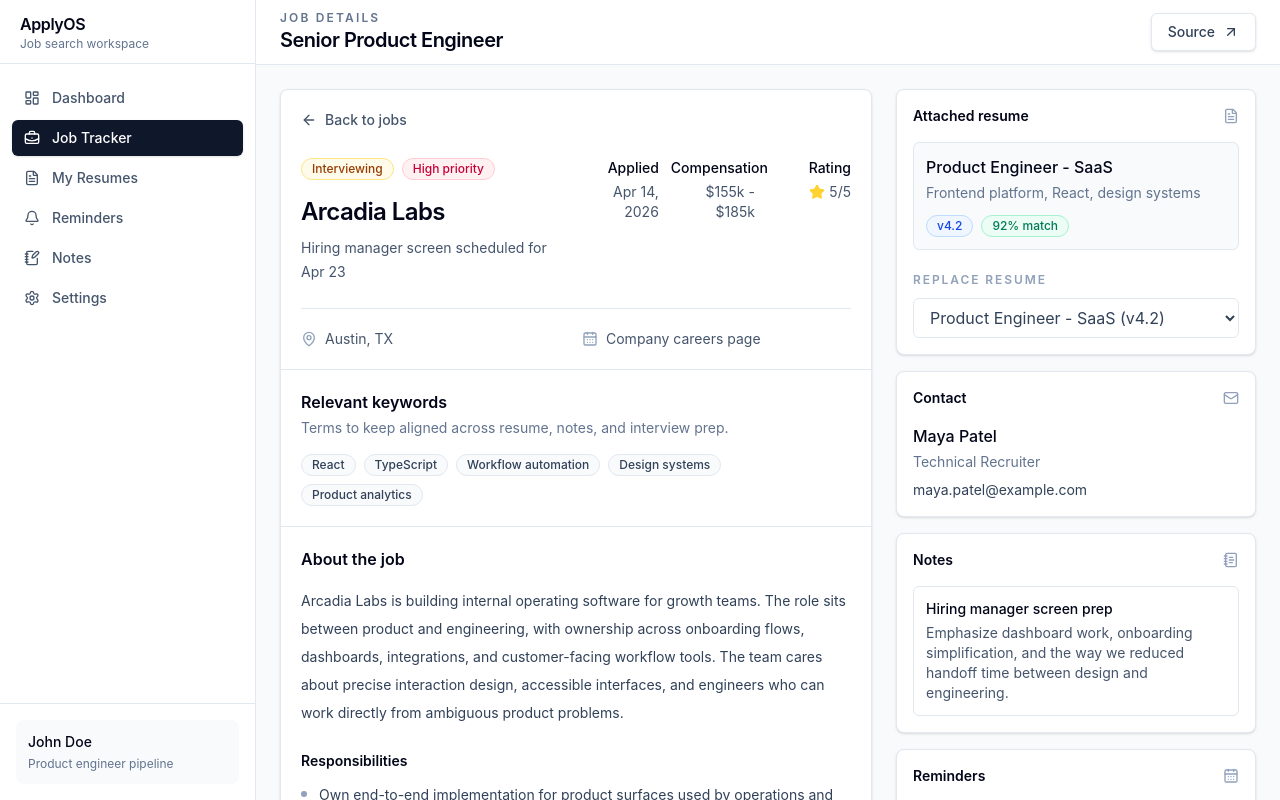
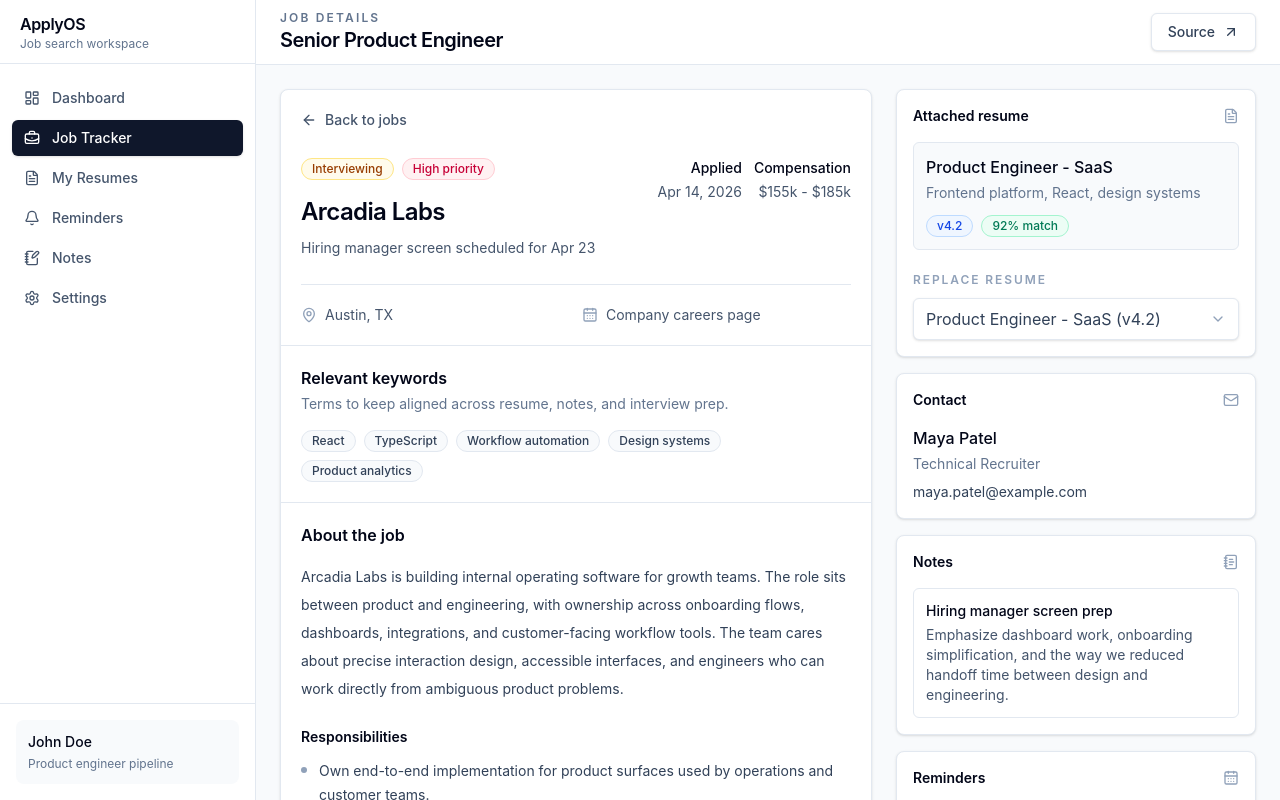
Before and after one commit to Tnath1/applyos-FE, a React (Vite) app: page /jobs/job-arcadia in a window 1280 px wide. Shown: the top 800 px of the page. Built offline with nearby package versions, Linux system fonts and the light colour scheme.

Commit message:
fix: polish job controls and modal behavior

```diff
--- /dev/null
+++ b/src/components/ui/SelectMenu.tsx
@@ -0,0 +1,90 @@
+import { Check, ChevronDown } from 'lucide-react'
+import { useEffect, useRef, useState } from 'react'
+import { cn } from '../../utils/classNames'
+
+export interface SelectMenuOption<T extends string> {
+  label: string
+  value: T
+}
+
+interface SelectMenuProps<T extends string> {
+  label: string
+  value: T
+  options: Array<SelectMenuOption<T>>
+  onChange: (value: T) => void
+  disabled?: boolean
+  className?: string
+}
+
+export function SelectMenu<T extends string>({
+  className,
+  disabled = false,
+  label,
+  onChange,
+  options,
+  value,
+}: SelectMenuProps<T>) {
+  const [isOpen, setIsOpen] = useState(false)
+  const menuRef = useRef<HTMLDivElement>(null)
+  const selectedOption = options.find((option) => option.value === value)
+
+  useEffect(() => {
+    function handlePointerDown(event: MouseEvent) {
+      if (menuRef.current && !menuRef.current.contains(event.target as Node)) {
+        setIsOpen(false)
+      }
+    }
+
+    document.addEventListener('mousedown', handlePointerDown)
+
+    return () => document.removeEventListener('mousedown', handlePointerDown)
+  }, [])
+
+  function handleSelect(nextValue: T) {
+    onChange(nextValue)
+    setIsOpen(false)
+  }
+
+  return (
+    <div className={cn('relative', className)} ref={menuRef}>
+      <button
+        aria-expanded={isOpen}
+        aria-haspopup="menu"
+        aria-label={label}
+        className={cn(
+          'inline-flex w-full items-center justify-between gap-3 rounded-md border border-slate-200 bg-white px-3 py-2 text-sm font-medium text-slate-700 shadow-sm transition hover:bg-slate-50 focus:border-slate-400 focus:outline-none focus:ring-4 focus:ring-slate-200/60',
+          disabled && 'cursor-not-allowed bg-slate-50 text-slate-400 hover:bg-slate-50',
+        )}
+        disabled={disabled}
+        onClick={() => setIsOpen((currentValue) => !currentValue)}
+        type="button"
+      >
+        <span className="truncate">{selectedOption?.label ?? 'Select'}</span>
+        <ChevronDown className="size-4 shrink-0 text-slate-400" aria-hidden="true" />
+      </button>
+
+      {isOpen ? (
+        <div
+          className="absolute left-0 z-40 mt-2 max-h-64 w-full min-w-44 overflow-y-auto rounded-md border border-slate-200 bg-white p-1 shadow-lg"
+          role="menu"
+        >
+          {options.map((option) => (
+            <button
+              className={cn(
+                'flex w-full items-center justify-between gap-3 rounded px-3 py-2 text-left text-sm transition',
+                value === option.value ? 'bg-slate-100 font-medium text-slate-950' : 'text-slate-600 hover:bg-slate-50',
+              )}
+              key={option.value}
+              onClick={() => handleSelect(option.value)}
+              role="menuitem"
+              type="button"
+            >
+              <span className="truncate">{option.label}</span>
+              {value === option.value ? <Check className="size-4 shrink-0 text-slate-500" aria-hidden="true" /> : null}
+            </button>
+          ))}
+        </div>
+      ) : null}
+    </div>
+  )
+}
--- a/src/features/jobs/JobDetailSidePanel.tsx
+++ b/src/features/jobs/JobDetailSidePanel.tsx
@@ -1,4 +1,5 @@
 import { CalendarDays, FileText, Mail, NotebookText } from 'lucide-react'
+import { SelectMenu } from '../../components/ui/SelectMenu'
 import type { Job, Note, Reminder, Resume } from '../../types'
 import { Badge } from '../../components/ui/Badge'
 import { Card } from '../../components/ui/Card'
@@ -15,6 +16,14 @@ interface JobDetailSidePanelProps {
 }
 
 export function JobDetailSidePanel({ job, resume, resumes = [], notes, reminders, onResumeChange }: JobDetailSidePanelProps) {
+  const resumeOptions = [
+    { label: 'No resume selected', value: '' },
+    ...resumes.map((item) => ({
+      label: item.version ? `${item.name} (${item.version})` : item.name,
+      value: item.id,
+    })),
+  ]
+
   return (
     <aside className="space-y-4">
       <Card className="p-4">
@@ -39,19 +48,14 @@ export function JobDetailSidePanel({ job, resume, resumes = [], notes, reminders
             <span className="text-xs font-semibold uppercase tracking-[0.16em] text-slate-400">
               {resume ? 'Replace resume' : 'Attach resume'}
             </span>
-            <select
-              className="mt-2 w-full rounded-md border border-slate-200 bg-white px-3 py-2 text-sm text-slate-700 outline-none focus:border-slate-400 focus:ring-4 focus:ring-slate-200/60"
+            <SelectMenu
+              className="mt-2"
               disabled={resumes.length === 0}
-              onChange={(event) => onResumeChange(event.target.value)}
+              label={resume ? 'Replace resume' : 'Attach resume'}
+              onChange={onResumeChange}
+              options={resumeOptions}
               value={job.resumeId}
-            >
-              <option value="">No resume selected</option>
-              {resumes.map((item) => (
-                <option key={item.id} value={item.id}>
-                  {item.name} ({item.version})
-                </option>
-              ))}
-            </select>
+            />
           </label>
         ) : null}
       </Card>
--- a/src/features/jobs/JobStatusSelect.tsx
+++ b/src/features/jobs/JobStatusSelect.tsx
@@ -1,3 +1,4 @@
+import { SelectMenu } from '../../components/ui/SelectMenu'
 import type { JobStatus } from '../../types'
 import { statusLabels } from '../../utils/format'
 
@@ -8,22 +9,8 @@ interface JobStatusSelectProps {
 }
 
 const statuses: JobStatus[] = ['saved', 'applied', 'interviewing', 'offer', 'rejected']
+const statusOptions = statuses.map((status) => ({ label: statusLabels[status], value: status }))
 
 export function JobStatusSelect({ value, onChange, label = 'Status' }: JobStatusSelectProps) {
-  return (
-    <label className="block">
-      <span className="sr-only">{label}</span>
-      <select
-        className="rounded-md border border-slate-200 bg-white px-3 py-2 text-sm font-medium text-slate-700 outline-none transition hover:bg-slate-50 focus:border-slate-400 focus:ring-4 focus:ring-slate-200/60"
-        onChange={(event) => onChange(event.target.value as JobStatus)}
-        value={value}
-      >
-        {statuses.map((status) => (
-          <option key={status} value={status}>
-            {statusLabels[status]}
-          </option>
-        ))}
-      </select>
-    </label>
-  )
+  return <SelectMenu className="min-w-32" label={label} onChange={onChange} options={statusOptions} value={value} />
 }
--- a/src/features/jobs/JobTable.tsx
+++ b/src/features/jobs/JobTable.tsx
@@ -1,4 +1,4 @@
-import { ArrowUpRight, CalendarDays, MapPin, Star } from 'lucide-react'
+import { ArrowUpRight, CalendarDays, MapPin } from 'lucide-react'
 import { Link } from 'react-router-dom'
 import type { Job } from '../../types'
 import type { JobStatus } from '../../types'
@@ -40,7 +40,7 @@ export function JobTable({ emptyState, jobs, onStatusChange }: JobTableProps) {
           </thead>
           <tbody className="divide-y divide-slate-100">
             {jobs.map((job) => (
-              <tr className="transition hover:bg-slate-50" key={job.id}>
+              <tr key={job.id}>
                 <td className="px-4 py-4">
                   <div className="font-medium text-slate-950">{job.roleTitle}</div>
                   <div className="mt-1 flex flex-wrap items-center gap-2 text-sm text-slate-500">
@@ -61,15 +61,9 @@ export function JobTable({ emptyState, jobs, onStatusChange }: JobTableProps) {
                 </td>
                 <td className="px-4 py-4 text-sm text-slate-600">{formatDate(job.appliedDate)}</td>
                 <td className="px-4 py-4">
-                  <div className="flex items-center gap-2">
-                    <Badge tone={job.priority === 'High' ? 'red' : job.priority === 'Medium' ? 'amber' : 'neutral'}>
-                      {job.priority}
-                    </Badge>
-                    <span className="inline-flex items-center gap-1 text-sm text-slate-500">
-                      <Star className="size-3.5 fill-amber-300 text-amber-300" aria-hidden="true" />
-                      {job.rating}
-                    </span>
-                  </div>
+                  <Badge tone={job.priority === 'High' ? 'red' : job.priority === 'Medium' ? 'amber' : 'neutral'}>
+                    {job.priority}
+                  </Badge>
                 </td>
                 <td className="px-4 py-4 text-right">
                   <Link
--- a/src/index.css
+++ b/src/index.css
@@ -21,3 +21,13 @@ textarea,
 select {
   font: inherit;
 }
+
+button:not(:disabled),
+[role='button']:not([aria-disabled='true']) {
+  cursor: pointer;
+}
+
+button:disabled,
+[aria-disabled='true'] {
+  cursor: not-allowed;
+}
--- a/src/pages/JobDetailsPage.tsx
+++ b/src/pages/JobDetailsPage.tsx
@@ -1,4 +1,4 @@
-import { ArrowLeft, ArrowUpRight, CalendarDays, MapPin, Star } from 'lucide-react'
+import { ArrowLeft, ArrowUpRight, CalendarDays, MapPin } from 'lucide-react'
 import { Link, useParams } from 'react-router-dom'
 import { Badge } from '../components/ui/Badge'
 import { Card } from '../components/ui/Card'
@@ -70,7 +70,7 @@ export function JobDetailsPage() {
                 <h2 className="mt-4 text-2xl font-semibold tracking-tight text-slate-950">{job.company}</h2>
                 <p className="mt-2 text-sm leading-6 text-slate-600">{job.lastActivity}</p>
               </div>
-              <div className="grid gap-3 text-sm text-slate-600 sm:grid-cols-3 lg:text-right">
+              <div className="grid gap-3 text-sm text-slate-600 sm:grid-cols-2 lg:text-right">
                 <div>
                   <p className="font-medium text-slate-950">Applied</p>
                   <p className="mt-1">{formatDate(job.appliedDate)}</p>
@@ -78,13 +78,6 @@ export function JobDetailsPage() {
                 <div>
                   <p className="font-medium text-slate-950">Compensation</p>
                   <p className="mt-1">{job.salaryRange}</p>
-                </div>
-                <div>
-                  <p className="font-medium text-slate-950">Rating</p>
-                  <p className="mt-1 inline-flex items-center gap-1 lg:justify-end">
-                    <Star className="size-4 fill-amber-300 text-amber-300" aria-hidden="true" />
-                    {job.rating}/5
-                  </p>
                 </div>
               </div>
             </div>
```
Also changed, not shown: src/features/jobs/AddJobModal.tsx (+33 -20 lines).
